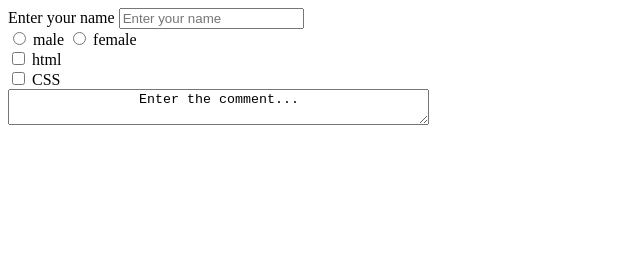
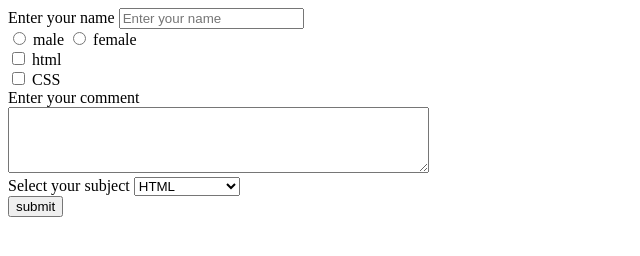
Before and after one commit to DikshyaSingh/Web_Development, a plain HTML site: page basic/forms and tags.html/index.html in a window 1280 px wide. Shown: the whole page, without its empty margins (0-640 px from the left). Drawn offline with Linux system fonts and the light colour scheme.

Commit message:
final commit

```diff
--- a/basic/forms and tags.html/index.html
+++ b/basic/forms and tags.html/index.html
@@ -8,30 +8,44 @@
 </head>
 
 <body>
-    <form action="post">
+    <form action="/submit.php" method="post">
         <div>
             <label for="username">Enter your name </label>
-            <input type="text" id="username" name="usernmae" placeholder="Enter your name">
+            <input type="text" id="username" name="usernmae" placeholder="Enter your name" required pattern="[a-zZ-A]">
         </div>
         <div>
-            <input type="radio" name="gender" id="male" value="male">
+            <input type="radio" name="gender" id="male" value="male" required>
             <label for="male">male</label>
-            <input type="radio" name="gender" id="female" value="male">
+            <input type="radio" name="gender" id="female" value="male" required>
             <label for="female">female</label>
         </div>
         <div>
-            <input type="checkbox" name="html" id="sub" value="sub">
+            <input type="checkbox" name="html" id="sub" value="sub"required>
             <label for="sub">html</label>
         </div>
 
         <div>
-            <input type="checkbox" name="html" id="sub" value="sub">
+            <input type="checkbox" name="html" id="sub" value="sub"required>
             <label for="sub">CSS</label>
         </div>
         <div>
-            <textarea name="anythig" id="comment" rows="2" cols="50">
-                Enter the comment...
+            <label for="comment">Enter your comment</label>
+            <br>
+            <textarea name="anythig" id="comment" rows="4" cols="50"required>
             </textarea>
+        </div>
+        <div>
+            <label for="class">Select your subject</label>
+            <select name="subjects" id="class"required>
+                <option value="HTML">HTML</option>
+                <option value="CSS">CSS</option>
+                <option value="JAVA SCRIPT">JAVA SCRIPT</option>
+                <option value="JAVA">JAVA</option>
+            </select>
+        </div>
+        <div>
+            <input type="button" value="submit" id="submit">
+            <label for="submit"></label>
         </div>
     </form>
 </body>
```
